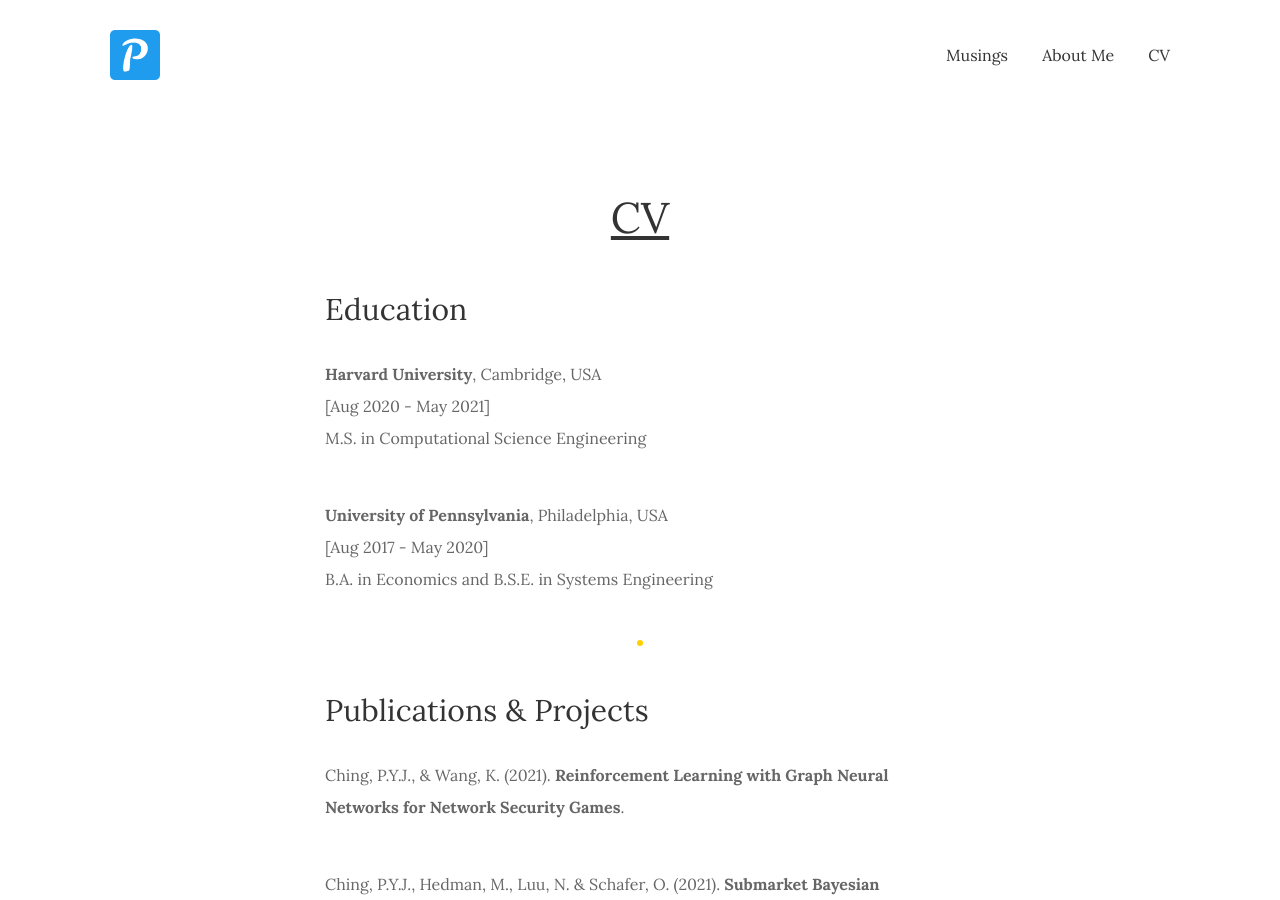
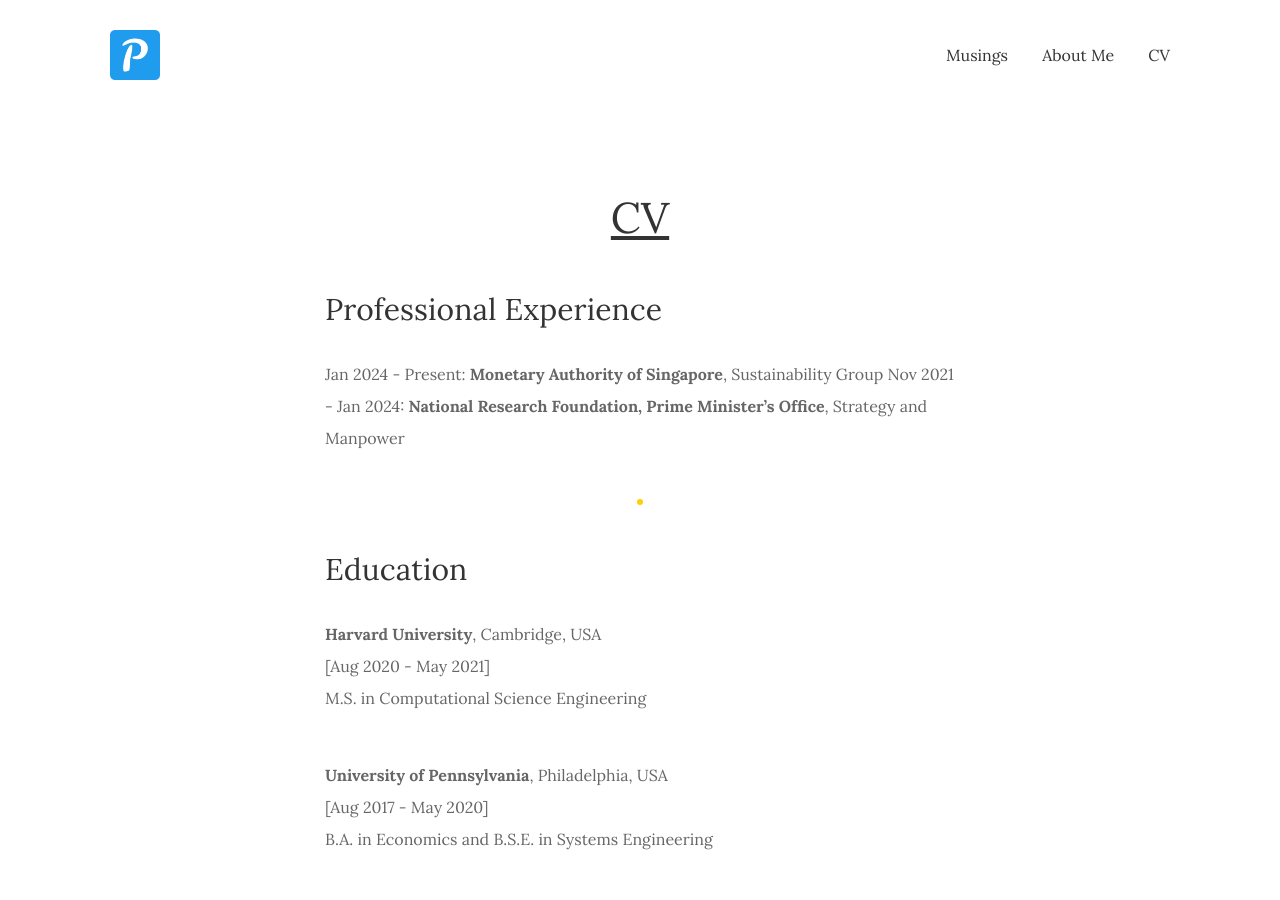
Before and after one commit to PrestonChing/prestonching.github.io, a Jekyll site: the page built from _pages/cv.md, in a window 1280 px wide and 900 px high. Built offline with Jekyll 4.4.1, drawn with Linux system fonts in a browser that asks for light colours; some of the changed text lies outside the part shown.

Commit message:
update CV

```diff
--- a/_pages/cv.md
+++ b/_pages/cv.md
@@ -2,6 +2,13 @@
 layout: page
 title: CV
 permalink: /cv/
+---
+
+## Professional Experience
+
+Jan 2024 - Present: **Monetary Authority of Singapore**, Sustainability Group
+Nov 2021 - Jan 2024: **National Research Foundation, Prime Minister's Office**, Strategy and Manpower
+
 ---
 
 ## Education
```
Also changed, not shown: other parts of _pages/cv.md (+1 -1 lines).
